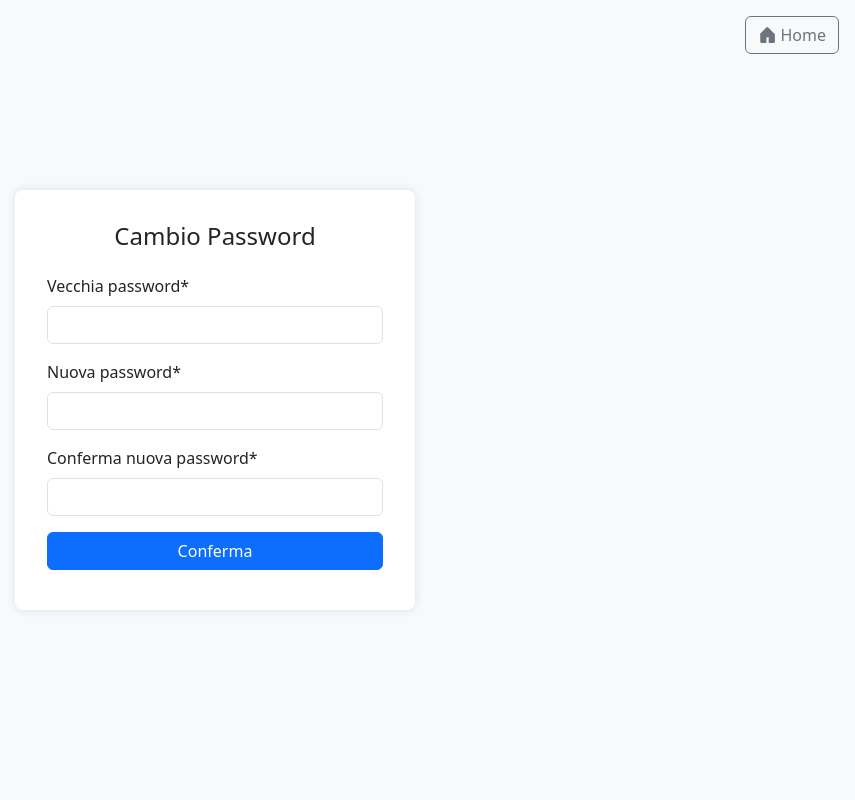
After one commit to lorenzofeliziani/produzione, a Django app: page /cambia-password/ in a window 1280 px wide. The commit adds this page. Shown: the whole page, without its empty margins (425-1280 px from the left). Run offline with Django 5.2, Linux system fonts and the light colour scheme; a user stored in the database is signed in; tables that the repository leaves empty hold one stand-in row (values such as "Sample post"); one stand-in notice (Sample message) is shown; some libraries are stand-ins or nearby versions.

Commit message:
Pre Ferie

```diff
--- a/dati/access/import_data.py
+++ b/dati/access/import_data.py
@@ -97,6 +97,7 @@ def update_avanzamento_ordini():
 
 def import_profili_stati():
     # Imposta il contesto Django
+    Profili_Stati.objects.all().delete()
     os.environ.setdefault('DJANGO_SETTINGS_MODULE', 'nome_progetto.settings')
     django.setup()
 
@@ -128,4 +129,4 @@ def import_profili_stati():
 
     print("Importazione completata.")
 
-update_avanzamento_ordini()
+import_profili_stati()
--- a/gestionale/settings.py
+++ b/gestionale/settings.py
@@ -25,7 +25,7 @@ SECRET_KEY = "django-insecure-euzxka*u&c*m@p*++2j(%jhzmfa1c9-lm!y1p_v!$2qzmu6qi!
 # SECURITY WARNING: don't run with debug turned on in production!
 DEBUG = True
 
-ALLOWED_HOSTS = ["127.10.10"]
+ALLOWED_HOSTS = ["127.0.0.1"]
 
 # Application definition
 
--- a/produzione/forms.py
+++ b/produzione/forms.py
@@ -1,8 +1,38 @@
 from django import forms
-from django.contrib.auth.forms import AuthenticationForm
+from django.contrib.auth import password_validation
 
-class LoginForm(AuthenticationForm):
-    def __init__(self, *args, **kwargs):
-        super(LoginForm, self).__init__(*args, **kwargs)
-        self.fields['username'].widget.attrs.update({'autocomplete': 'username'})
-        self.fields['password'].widget.attrs.update({'autocomplete': 'new-password'})
+class CambiaPasswordForm(forms.Form):
+    vecchia_password = forms.CharField(
+        label="Vecchia password",
+        widget=forms.PasswordInput
+    )
+    nuova_password = forms.CharField(
+        label="Nuova password",
+        widget=forms.PasswordInput
+    )
+    conferma_nuova_password = forms.CharField(
+        label="Conferma nuova password",
+        widget=forms.PasswordInput
+    )
+
+    def __init__(self, user, *args, **kwargs):
+        super().__init__(*args, **kwargs)
+        self.user = user
+
+    def clean(self):
+        cleaned_data = super().clean()
+
+        vecchia1 = cleaned_data.get('vecchia_password')
+        nuova1 = cleaned_data.get('nuova_password')
+        nuova2 = cleaned_data.get('conferma_nuova_password')
+
+        if not self.user.check_password(vecchia1):
+            raise forms.ValidationError("La vecchia password non è corretta.")
+
+        if nuova1 != nuova2:
+            raise forms.ValidationError("Le nuove password non coincidono.")
+
+        # Validazione standard Django (contiene controllo di sicurezza)
+        password_validation.validate_password(nuova1, self.user)
+
+        return cleaned_data
--- a/produzione/templates/produzione/avanzamento_ordini.html
+++ b/produzione/templates/produzione/avanzamento_ordini.html
@@ -389,7 +389,7 @@
               <tr  class="table-primary group-header" data-is-filtered="true"
                 data-group-id="{{ ordine.ordine }}"
                 data-cliente="{{ ordine.cliente}}"
-                data-data-cons="{{ ordine.data_cons|date:'Y-m-d' }}">
+                data-data-cons="{{ ordine.data_cons|date:'d-m-Y' }}">
                 <td colspan="15" style="cursor: pointer;">
                   <strong>{{ ordine.cliente }}</strong> —
                   Ordine <strong>{{ ordine.ordine }}</strong> —
@@ -824,7 +824,7 @@
   </script>
 
 
-  <script>
+  <!--<script>
   document.addEventListener('DOMContentLoaded', function () {
     const table = document.getElementById('sortable-table');
     const headers = table.querySelectorAll('th');
@@ -880,7 +880,7 @@
       return val.toLowerCase();
     }
   });
-  </script>
+  </script>-->
   <script>
 document.addEventListener('DOMContentLoaded', function () {
   const tableBody = document.querySelector('#sortable-table-groups tbody');
--- /dev/null
+++ b/produzione/templates/produzione/cambia_password.html
@@ -0,0 +1,86 @@
+{% load crispy_forms_tags %}
+<!DOCTYPE html>
+<html lang="it">
+<head>
+  <meta charset="UTF-8">
+  <title>Cambia Password</title>
+  <link href="https://cdn.jsdelivr.net/npm/bootstrap@5.3.3/dist/css/bootstrap.min.css" rel="stylesheet">
+    <style>
+        body {
+            background-color: #f8f9fa;
+            height: 100vh;
+            display: flex;
+            flex-direction: column;
+        }
+
+        header {
+            padding: 1rem 2rem;
+            background-color: #ffffff;
+            box-shadow: 0 2px 4px rgba(0,0,0,0.1);
+        }
+
+        .title {
+            font-size: 1.5rem;
+            font-weight: bold;
+            color: #074fec;
+        }
+
+        .login-container {
+            flex-grow: 1;
+            display: flex;
+            justify-content: center;
+            align-items: center;
+        }
+
+        .login-form {
+            background-color: white;
+            padding: 2rem;
+            border-radius: 8px;
+            box-shadow: 0 0 10px rgba(0,0,0,0.1);
+            width: 100%;
+            max-width: 400px;
+        }
+
+        .form-control {
+            height: 38px;
+        }
+    </style>
+</head>
+<body>
+{% include 'produzione/header.html' %}
+
+    <div class="login-container">
+        <form method="post" class="login-form">
+        <h4 class="mb-4 text-center">Cambio Password</h4>
+        {% csrf_token %}
+        {{ form|crispy }}
+            <div class="d-grid mt-3">
+                <button type="submit" class="btn btn-primary">Conferma</button>
+            </div>
+             {% if messages %}
+                <div class="mt-2" id="messages-container">
+                    {% for message in messages %}
+                    {% if 'cambia_password' in message.tags %}
+                    <div class="btn btn-success w-100 text-start mb-2 message-alert" disabled>
+                        {{ message }}
+                    </div>
+                    {% endif %}
+                    {% endfor %}
+                </div>
+                <script>
+                // Fai sparire il messaggio dopo 3 secondi
+                setTimeout(function () {
+                const alerts = document.querySelectorAll('.message-alert');
+                alerts.forEach(function(alert) {
+                    alert.style.transition = 'opacity 1s ease-out';
+                    alert.style.opacity = '0';
+                    setTimeout(() => alert.remove(), 1000);  // Rimuove dopo la dissolvenza
+                });
+                }, 1500);
+            </script>
+            {% endif %}
+        </form>
+    </div>
+
+</body>
+</html>
--- a/produzione/templates/produzione/ordini_da_pianificare.html
+++ b/produzione/templates/produzione/ordini_da_pianificare.html
@@ -389,7 +389,7 @@
               <tr  class="table-primary group-header" data-is-filtered="true"
                 data-group-id="{{ ordine.ordine }}"
                 data-cliente="{{ ordine.cliente}}"
-                data-data-cons="{{ ordine.data_cons|date:'Y-m-d' }}">
+                data-data-cons="{{ ordine.data_cons|date:'d-m-Y' }}">
                 <td colspan="15" style="cursor: pointer;">
                   <strong>{{ ordine.cliente }}</strong> —
                   Ordine <strong>{{ ordine.ordine }}</strong> —
@@ -824,7 +824,7 @@
   </script>
 
 
-  <script>
+  <!--<script>
   document.addEventListener('DOMContentLoaded', function () {
     const table = document.getElementById('sortable-table');
     const headers = table.querySelectorAll('th');
@@ -880,7 +880,7 @@
       return val.toLowerCase();
     }
   });
-  </script>
+  </script>-->
   <script>
 document.addEventListener('DOMContentLoaded', function () {
   const tableBody = document.querySelector('#sortable-table-groups tbody');
--- a/produzione/templates/produzione/storico_ordini.html
+++ b/produzione/templates/produzione/storico_ordini.html
@@ -336,7 +336,7 @@
               <tr  class="table-primary group-header" data-is-filtered="true"
                 data-group-id="{{ ordine.ordine }}"
                 data-cliente="{{ ordine.cliente}}"
-                data-data-cons="{{ ordine.data_cons|date:'Y-m-d' }}">
+                data-data-cons="{{ ordine.data_cons|date:'d-m-Y' }}">
                 <td colspan="15" style="cursor: pointer;">
                   <strong>{{ ordine.cliente }}</strong> —
                   Ordine <strong>{{ ordine.ordine }}</strong> —
@@ -748,7 +748,7 @@
   </script>
 
 
-  <script>
+  <!--<script>
   document.addEventListener('DOMContentLoaded', function () {
     const table = document.getElementById('sortable-table');
     const headers = table.querySelectorAll('th');
@@ -804,7 +804,7 @@
       return val.toLowerCase();
     }
   });
-  </script>
+  </script>-->
   <script>
 document.addEventListener('DOMContentLoaded', function () {
   const tableBody = document.querySelector('#sortable-table-groups tbody');
--- a/produzione/urls.py
+++ b/produzione/urls.py
@@ -8,6 +8,7 @@ urlpatterns = [
     path('', views.dashboard, name='dashboard'),
     path('login/', auth_views.LoginView.as_view(template_name='produzione/login.html'), name='login'),
     path('logout/', auth_views.LogoutView.as_view(next_page='login'), name='logout'),
+    path('cambia-password/', views.cambia_password, name='cambia_password'),
     path('avanzamento_ordini/', views.avanzamento_ordini, name='avanzamento_ordini'),
     path('ordini_da_pianificare/', views.ordini_da_pianificare, name='ordini_da_pianificare'),
     path('storico_ordini/', views.storico_ordini, name='storico_ordini'),
--- a/produzione/views.py
+++ b/produzione/views.py
@@ -6,6 +6,8 @@ from .utils import calcola_data_consegna, riformatta_date, riformatta_date_group
 from django.core.paginator import Paginator
 from urllib.parse import urlencode
 from datetime import datetime
+from django.contrib.auth import update_session_auth_hash
+from .forms import CambiaPasswordForm
 from django.shortcuts import redirect
 from django.db import connection, transaction
 from django.db.models import Q
@@ -30,6 +32,27 @@ def dashboard(request):
     }
 
     return render(request, 'produzione/dashboard.html', context)
+
+@login_required(login_url='login')
+def cambia_password(request):
+    if request.method == 'POST':
+        try:
+            form = CambiaPasswordForm(user=request.user, data=request.POST)
+            if form.is_valid():
+                nuova_password = form.cleaned_data['nuova_password']
+                request.user.set_password(nuova_password)
+                request.user.save()
+                update_session_auth_hash(request, request.user)
+                messages.success(request, "Password cambiata con successo.", extra_tags='cambia_password')
+                return redirect('cambia_password')
+        except Exception as e:
+                import traceback
+                traceback.print_exc()
+
+    else:
+        form = CambiaPasswordForm(user=request.user)
+
+    return render(request, 'produzione/cambia_password.html', {'form': form})
 
 @login_required(login_url='login')
 def avanzamento_ordini(request):
@@ -639,13 +662,13 @@ def tabelle(request):
             new_ruolo_id = request.POST.get("ruolo")
 
             if utente.username != new_user and Utenti.objects.filter(username=new_user).exists():
-                messages.error(request, "Username già esistente. Scegline uno diverso.")
+                messages.error(request, "Username già esistente. Scegline uno diverso.", extra_tags='tabelle')
                 errore = True
             else:
                 utente.username = new_user
 
             if utente.nome != new_nome and Utenti.objects.filter(nome=new_nome).exists():
-                messages.error(request, "Nome già esistente. Scegline uno diverso.")
+                messages.error(request, "Nome già esistente. Scegline uno diverso.", extra_tags='tabelle')
                 errore = True
             else:
                 utente.nome = new_nome
@@ -675,13 +698,13 @@ def tabelle(request):
             new_ruolo_id = request.POST.get("ruolo")
 
             if Utenti.objects.filter(username=username).exists():
-                messages.error(request, "Username già esistente.")
+                messages.error(request, "Username già esistente.", extra_tags='tabelle')
                 errore = True
             elif Utenti.objects.filter(nome=nome).exists():
-                messages.error(request, "Nome già esistente.")
+                messages.error(request, "Nome già esistente.", extra_tags='tabelle')
                 errore = True
             elif not username or not password:
-                messages.error(request, "Username e password sono obbligatori.")
+                messages.error(request, "Username e password sono obbligatori.", extra_tags='tabelle')
                 errore = True
             else:
                 nuovo_utente = Utenti(
@@ -709,44 +732,26 @@ def tabelle(request):
             profilo = None
 
         if action == "update" and profilo:
-            old_id = request.POST.get("profilo_id")
-            new_id = request.POST.get("id_profilo")
             ruolo = request.POST.get("ruolo")
 
-            if old_id != new_id and ruolo == profilo.ruolo:
-                if not Profili.objects.filter(id=new_id).exists():
-                    profilo.delete()
-                    nuovo_profilo = Profili(id=new_id, ruolo=ruolo)
-                    nuovo_profilo.save()
-                else:
-                    messages.error(request, "Codice già esistente. Scegline uno diverso.")
-            elif profilo.ruolo != ruolo and old_id == new_id:
+            if profilo.ruolo != ruolo:
                 if Profili.objects.filter(ruolo=ruolo).exists():
-                    messages.error(request, "Ruolo già esistente. Scegline uno diverso.")
+                    messages.error(request, "Ruolo già esistente. Scegline uno diverso.", extra_tags='tabelle')
                 else:
                     profilo.ruolo = ruolo
                     profilo.save()
-            elif profilo.ruolo != ruolo and old_id != new_id:
-                if Profili.objects.filter(ruolo=ruolo).exists() or Profili.objects.filter(id=new_id).exists():
-                    messages.error(request, "Codice o Ruolo già esistente. Scegline uno diverso.")
-                else:
-                    nuovo_profilo = Profili(id=new_id, ruolo=ruolo)
-                    nuovo_profilo.save()
-
 
         elif action == "create":
-            id_profilo = request.POST.get("id_profilo")
             ruolo = request.POST.get("ruolo")
 
-            if not Profili.objects.filter(id=id_profilo).exists() and not Profili.objects.filter(ruolo=ruolo).exists():
-                if id_profilo and ruolo:
+            if ruolo:
+                if not Profili.objects.filter(ruolo=ruolo).exists():
                     nuovo_profilo = Profili(
-                        id=id_profilo,
                         ruolo=ruolo
                     )
                     nuovo_profilo.save()
-            else:
-                messages.error(request, "Codice o Ruolo già esistente. Scegline uno diverso.")
+                else:
+                    messages.error(request, "Ruolo già esistente. Scegline uno diverso.", extra_tags='tabelle')
 
         elif action == "delete" and profilo:
             profilo.delete()
@@ -763,68 +768,31 @@ def tabelle(request):
             stato = None
 
         if action == "update" and stato:
-            old_id = request.POST.get("stato_id")
-            new_id = request.POST.get("id_stato")
             new_stato = request.POST.get("stato")
 
-            if old_id != new_id and new_stato == stato.stato:
-                if not Stati_Ordini.objects.filter(id=new_id).exists():
-                    stato.delete()
-                    nuovo_stato = Stati_Ordini(id=new_id, stato=new_stato)
-                    nuovo_stato.save()
-                else:
-                    messages.error(request, "Codice già esistente. Scegline uno diverso.")
-            elif stato.stato != new_stato and old_id == new_id:
+            if stato.stato != new_stato:
                 if Stati_Ordini.objects.filter(stato=new_stato).exists():
-                    messages.error(request, "Stato già esistente. Scegline uno diverso.")
+                    messages.error(request, "Stato già esistente. Scegline uno diverso.", extra_tags='tabelle')
                 else:
                     stato.stato = new_stato
                     stato.save()
-            elif stato.stato != new_stato and old_id != new_id:
-                if Stati_Ordini.objects.filter(stato=new_stato).exists() or Stati_Ordini.objects.filter(id=new_id).exists():
-                    messages.error(request, "Codice o Stato già esistente. Scegline uno diverso.")
-                else:
-                    nuovo_stato = Stati_Ordini(id=new_id, stato=new_stato)
-                    nuovo_stato.save()
 
         elif action == "create":
-            id_stato = request.POST.get("id_stato")
             stato = request.POST.get("stato")
 
-            if not Stati_Ordini.objects.filter(id=id_stato).exists() and not Stati_Ordini.objects.filter(stato=stato).exists():
-                if id_stato and stato:
+            if stato:
+                if not Stati_Ordini.objects.filter(stato=stato).exists():
                     nuovo_stato = Stati_Ordini(
-                        id=id_stato,
                         stato=stato
                     )
                     nuovo_stato.save()
-            else:
-                messages.error(request, "Codice o Stato già esistente. Scegline uno diverso.")
+                else:
+                    messages.error(request, "Stato già esistente. Scegline uno diverso.", extra_tags='tabelle')
 
         elif action == "delete" and stato:
             stato.delete()
 
         return redirect(request.path + f"?tipo=stati_ordini")
-
-    if request.method == "POST" and tipo == "legami_utenti-profili":
-
-        utente_id = request.POST.get("utente_id")
-        ruolo_id = request.POST.get("ruolo")
-
-        try:
-            utente = Utenti.objects.get(id=utente_id)
-        except Utenti.DoesNotExist:
-            utente = None
-
-        if utente:
-            if ruolo_id:
-                profilo = Profili.objects.get(id=ruolo_id)
-                utente.ruolo = profilo
-            else:
-                utente.ruolo = None
-            utente.save()
-
-        return redirect(request.path + f"?tipo=legami_utenti-profili")
 
     if request.method == "POST" and tipo == "legami_profili-stati_ordini":
         action = request.POST.get("action")
@@ -845,14 +813,14 @@ def tabelle(request):
             ruolo = Profili.objects.get(id=id_ruolo)
             stato = Stati_Ordini.objects.get(id=id_stato)
             if Profili_Stati.objects.filter(ruolo=ruolo, stato_ord=stato, tipo_uso=tipo_uso).exists():
-                messages.error(request, "Riga già presente.")
+                messages.error(request, "Riga già presente.", extra_tags='tabelle')
             else:
                 nuovo_profilo_stato = Profili_Stati(ruolo=ruolo, stato_ord=stato, tipo_uso=tipo_uso)
                 nuovo_profilo_stato.save()
 
         return redirect(request.path + f"?tipo=legami_profili-stati_ordini")
 
-    utenti = Utenti.objects.all().order_by('username')
+    utenti = Utenti.objects.all()
     profili = Profili.objects.all()
     stati = Stati_Ordini.objects.all()
     profili_stati = Profili_Stati.objects.all()
@@ -1100,7 +1068,7 @@ def aggiorna_dati(request):
                 Avanzamento_Ordini.objects.filter(q).update(fl_note_ord="S")
 
     except Exception as e:
-        messages.error(request, f"Errore aggiornamento dati: {str(e)}")
+        messages.error(request, f"Errore aggiornamento dati: {str(e)}", extra_tags='aggiornamento')
 
 def select_ordini(request, ruolo_utente):
     try:
@@ -1128,10 +1096,7 @@ def select_ordini(request, ruolo_utente):
             if ruolo_utente == "Produzione":
                 ordini_aperti_dict = {}
                 for riga in ordini_aperti:
-                    if riga[4] == 'SOR' and riga[7] is not None:
-                        continue
-                    else:
-                        ordini_aperti_dict[(riga[2], riga[3], riga[5])] = dict(zip(columns_aperti, riga))
+                    ordini_aperti_dict[(riga[2], riga[3], riga[5])] = dict(zip(columns_aperti, riga))
                 avanzamenti = Avanzamento_Ordini.objects.select_related('stato_ord', 'operatore').filter(operatore = request.user.id)
             else:
                 ordini_aperti_dict = {
@@ -1152,22 +1117,19 @@ def select_ordini(request, ruolo_utente):
             risultati_storico_ordini = []
 
             for avanzamento in avanzamenti:
-                if ruolo_utente == "Produzione":
-                    tipo_uso = 'V'
-                else:
-                    ruolo = Profili.objects.get(ruolo=ruolo_utente)
-                    tipo_uso = Profili_Stati.objects.filter(ruolo=ruolo, stato_ord=avanzamento.stato_ord).values_list('tipo_uso', flat=True)
+                ruolo = Profili.objects.get(ruolo=ruolo_utente)
+                tipo_uso = Profili_Stati.objects.filter(ruolo=ruolo, stato_ord=avanzamento.stato_ord).values_list('tipo_uso', flat=True)
                 chiave = (
                     avanzamento.sede,
                     avanzamento.ordine,
                     avanzamento.n_riga,
                 )
+
                 # Calcola VIS_NOTE_ORD
                 vis_note_ord = '' if avanzamento.fl_note_ord == 'N' else 'NOTE'
 
                 # Calcola VIS_NOTE_PROD
                 vis_note_prod = 'NOTE' if avanzamento.fl_note_prod == 'S' or avanzamento.fl_note_ord == 'S' else ''
-
                 ordine_aperto = ordini_aperti_dict.get(chiave)
                 ordine_chiuso = ordini_chiusi_dict.get(chiave)
 
@@ -1183,7 +1145,7 @@ def select_ordini(request, ruolo_utente):
                     else:
                         data_cons = None
 
-                    if ordine_aperto.get('ARTICOLO') is not None and 'V' in list(tipo_uso):
+                    if ordine_aperto.get('ARTICOLO') is not None and ordine_aperto.get('ARTICOLO') != 'SERIPARAZIONECLIENTI' and 'V' in list(tipo_uso):
                         risultati_avanzamento_ordini.append({
                             'sede': avanzamento.sede,
                             'vis_note_ord': vis_note_ord,
@@ -1226,7 +1188,7 @@ def select_ordini(request, ruolo_utente):
                                 data_cons = data_sped
                         else:
                             data_cons = None
-                        if ordine_chiuso.get('ARTICOLO') is not None and 'V' in list(tipo_uso):
+                        if ordine_chiuso.get('ARTICOLO') is not None and ordine_chiuso.get('ARTICOLO') != 'SERIPARAZIONECLIENTI' and 'V' in list(tipo_uso):
                             risultati_storico_ordini.append({
                             'sede': avanzamento.sede,
                             'vis_note_ord': vis_note_ord,
@@ -1257,12 +1219,9 @@ def select_ordini(request, ruolo_utente):
                             'note_prod': avanzamento.note_prod,
                             'commerciale': ordine_chiuso.get('COMMERCIALE'),
                         })
-                else:
-                    continue
     except Exception as e:
         error_msg = f"Errore con chiave {chiave}: {str(e)}"
         print(error_msg)
         print(traceback.format_exc())
-        messages.error(request, error_msg)
-
+        messages.error(request, error_msg, extra_tags='aggiornamento')
     return risultati_avanzamento_ordini, risultati_storico_ordini
```
Also changed, not shown: produzione/templates/produzione/dashboard.html (+12 -0 lines), produzione/templates/produzione/tabelle.html (+6 -8 lines), produzione/migrations/0013_remove_profili_stati_tipo_uso.py (added), produzione/migrations/0014_profili_stati_tipo_uso.py (added), 2 other files.
